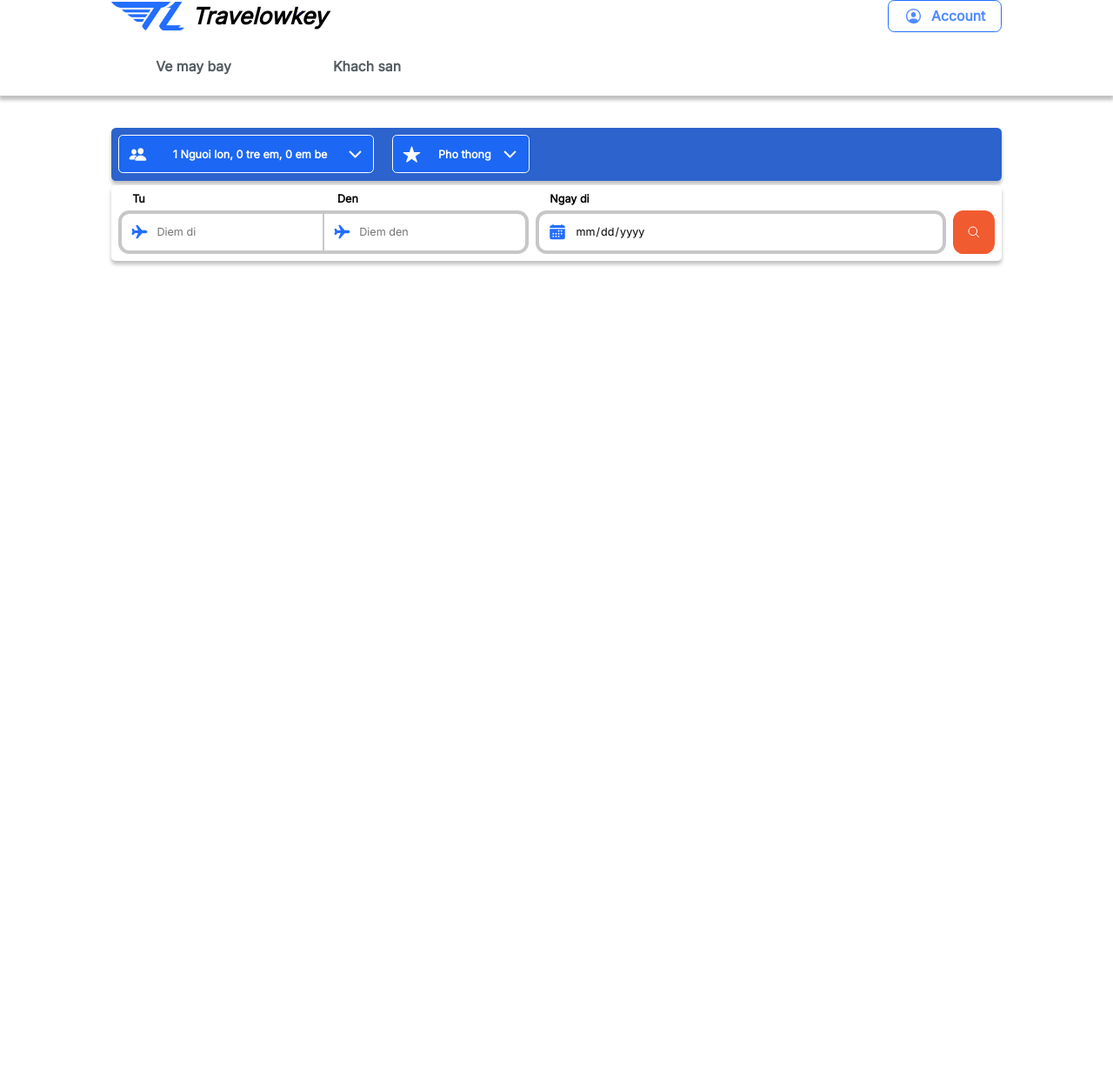
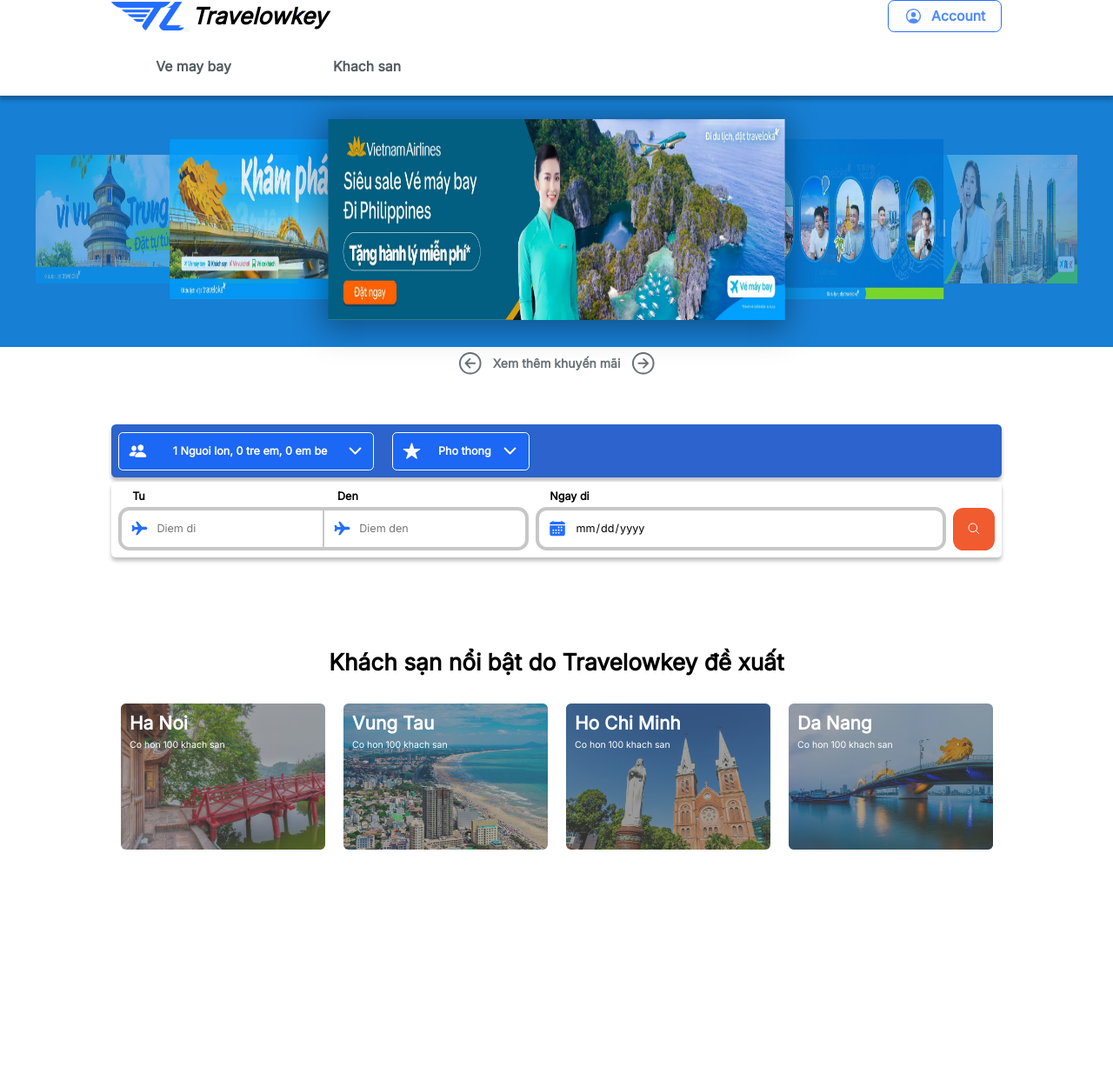
Before and after one commit to LongChauThien/travelowkey, a Django app: page /flight/ in a window 1280 px wide. Shown: the top 1227 px of the page at 87% size. Before the commit the page ends 306 px from the top, so only its background shows below. Run offline with Django 5.2, Linux system fonts and the light colour scheme.

Commit message:
Update carousel, footer for flight

```diff
--- a/travelowkey/static/component/carousel/carousel.js
+++ b/travelowkey/static/component/carousel/carousel.js
@@ -1,9 +1,6 @@
 const carourelNav = document.querySelector('.carousel__nav');
 const navButtons = document.querySelectorAll('.nav__btn');
 const contentItems = document.querySelectorAll('.content-item');
-console.log(carourelNav);
-console.log(navButtons);
-console.log(contentItems);
 class Carousel {
     constructor(items, buttons) {
         this.carouselItems = [...items];
--- a/travelowkey/templates/flight/flight-search/index.html
+++ b/travelowkey/templates/flight/flight-search/index.html
@@ -12,8 +12,8 @@
     <link rel="stylesheet" href="{% static 'css/dropdown.css'%}">
     <link rel="stylesheet" href="{% static 'css/feature-item.css'%}">
     <link rel="stylesheet" href="{% static 'flight/flight-search/index.css'%}">
-    <script src="{% static 'component/header/headerDefaultComponent.js' %}" type="text/javascript" defer"></script>
-    <script src="{% static 'component/header/headerLoggedInComponent.js' %}" type="text/javascript" defer"></script>
+    <link rel="stylesheet" href="{% static 'css/recom.css'%}">
+    <link rel="stylesheet" href="{% static 'component/carousel/carousel.css'%}">
 </head>
 <body>
     <div id="header-container">
@@ -22,6 +22,24 @@
         </div>
         <div id="header-logged-in">
             <header-logged-in-component></header-logged-in-component>
+        </div>
+    </div>
+    <div class="container-fluid carousel-container">
+        <div class="carousel__content d-flex align-center justify-center">
+            <img class="content-item content-item-1" data-index="1" src="{% static 'images/flight-ad-1.webp' %}" loading="lazy" alt="img">
+            <img class="content-item content-item-2" data-index="2" src="{% static 'images/flight-ad-2.webp' %}" loading="lazy" alt="img">
+            <img class="content-item content-item-3" data-index="3" src="{% static 'images/flight-ad-3.webp' %}" loading="lazy" alt="img">
+            <img class="content-item content-item-4" data-index="4" src="{% static 'images/flight-ad-4.webp' %}" loading="lazy" alt="img">
+            <img class="content-item content-item-5" data-index="5" src="{% static 'images/flight-ad-5.webp' %}" loading="lazy" alt="img">
+        </div>
+        <div class="carousel__nav">
+            <div class="nav__btn" id="btn-left">
+                <ion-icon name="arrow-back-circle-outline"></ion-icon>
+            </div>
+            <div class="text">Xem thêm khuyến mãi</div>
+            <div class="nav__btn" id="btn-right">
+                <ion-icon name="arrow-forward-circle-outline"></ion-icon>
+            </div>
         </div>
     </div>
     <div class="container main-content">
@@ -153,7 +171,63 @@
             </form>
         </div>
     </div>
+    <div class="container d-flex flex-column recom-container">
+        <div class="title d-flex justify-center">
+            <div class="text">Khách sạn nổi bật do Travelowkey đề xuất</div>
+        </div>
+        <div class="recom-item-list-container d-flex flex-row">
+            <div class="recom-item-container p-1">
+                <div class="recom-item p-1" id="item-hanoi" data-location="Ha Noi">
+                    <div class="content">
+                        <div class="label">Ha Noi</div>
+                        <div class="text">Co hon 100 khach san</div>
+                    </div>
+                    <div class="recom-btn btn-default hide">
+                        <div class="text">Tim khach san</div>
+                    </div>
+                </div>
+            </div>
+            <div class="recom-item-container p-1">
+                <div class="recom-item p-1" id="item-vungtau" data-location="Ba Ria - Vung Tau">
+                    <div class="content">
+                        <div class="label">Vung Tau</div>
+                        <div class="text">Co hon 100 khach san</div>
+                    </div>
+                    <div class="recom-btn btn-default hide">
+                        <div class="text">Tim khach san</div>
+                    </div>
+                </div>
+            </div>
+            <div class="recom-item-container p-1">
+                <div class="recom-item p-1" id="item-hcm" data-location="TP Ho Chi Minh">
+                    <div class="content">
+                        <div class="label">Ho Chi Minh</div>
+                        <div class="text">Co hon 100 khach san</div>
+                    </div>
+                    <div class="recom-btn btn-default hide">
+                        <div class="text">Tim khach san</div>
+                    </div>
+                </div>
+            </div>
+            <div class="recom-item-container p-1">
+                <div class="recom-item p-1" id="item-danang" data-location="Da Nang">
+                    <div class="content">
+                        <div class="label">Da Nang</div>
+                        <div class="text">Co hon 100 khach san</div>
+                    </div>
+                    <div class="recom-btn btn-default hide">
+                        <div class="text">Tim khach san</div>
+                    </div>
+                </div>
+            </div>
+        </div>
+    </div>
+    <footer-component>
     <script type="module" src="https://unpkg.com/ionicons@7.1.0/dist/ionicons/ionicons.esm.js"></script>
     <script nomodule src="https://unpkg.com/ionicons@7.1.0/dist/ionicons/ionicons.js"></script>
+    <script src="{% static 'component/header/headerDefaultComponent.js' %}" type="text/javascript" defer"></script>
+    <script src="{% static 'component/header/headerLoggedInComponent.js' %}" type="text/javascript" defer"></script>
+    <script src="{% static 'component/footer/footer.js' %}" type="text/javascript" defer"></script>
+    <script src="{% static 'component/carousel/carousel.js' %}" type="text/javascript" defer"></script>
 </body>
 </html>
```
Also changed, not shown: travelowkey/static/images/flight-ad-4.webp (renamed from travelowkey/static/images/fligh-ad-4.webp).
